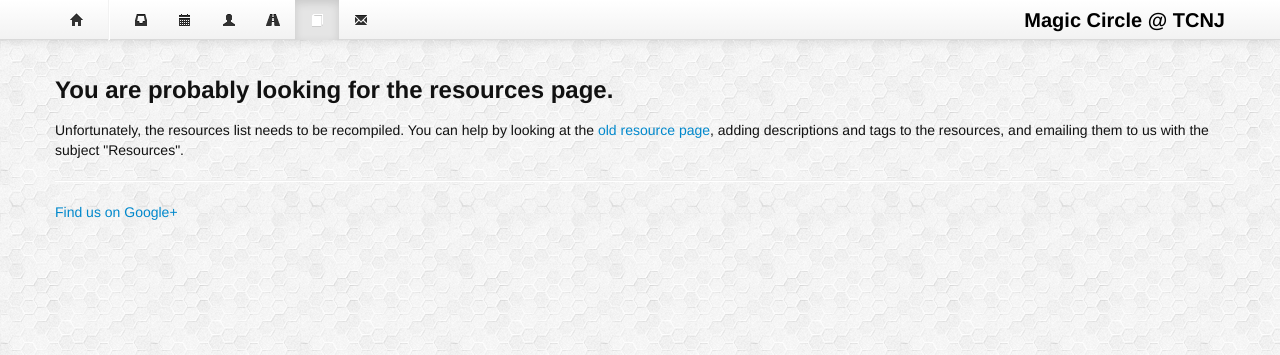
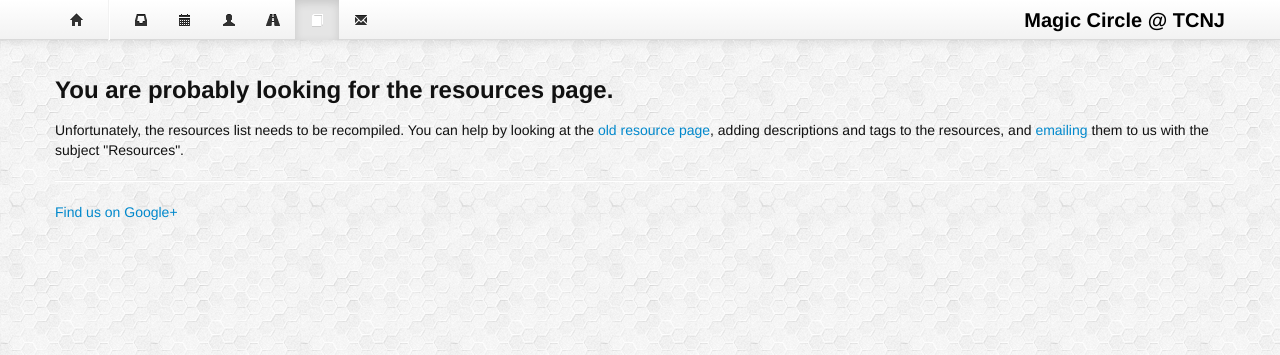
Before and after one commit to tcnj-magic-circle/tcnj-magic-circle.github.com, a Jekyll site: the page built from resources/index.html, in a window 1280 px wide. Shown: the top 355 px of the page. Built offline with Jekyll 4.4.1, drawn with Linux system fonts in a browser that asks for light colours; nearby versions of some CDN libraries; part of the change alters nothing that is shown.

```diff
--- a/resources/index.html
+++ b/resources/index.html
@@ -3,4 +3,4 @@ layout: bootstrap
 ---
 <h3>You are probably looking for the resources page.</h3>
 
-<p>Unfortunately, the resources list needs to be recompiled.  You can help by looking at the <a href="view-source:http://tcnj-magic-circle.github.com/resources/index.txt">old resource page</a>, adding descriptions and tags to the resources, and emailing them to us with the subject "Resources".</p>
+<p>Unfortunately, the resources list needs to be recompiled.  You can help by looking at the <a href="view-source:http://tcnj-magic-circle.github.com/resources/index.txt">old resource page</a>, adding descriptions and tags to the resources, and <a href="http://tcnj-magic-circle.github.com/contact/">emailing</a> them to us with the subject "Resources".</p>
```
